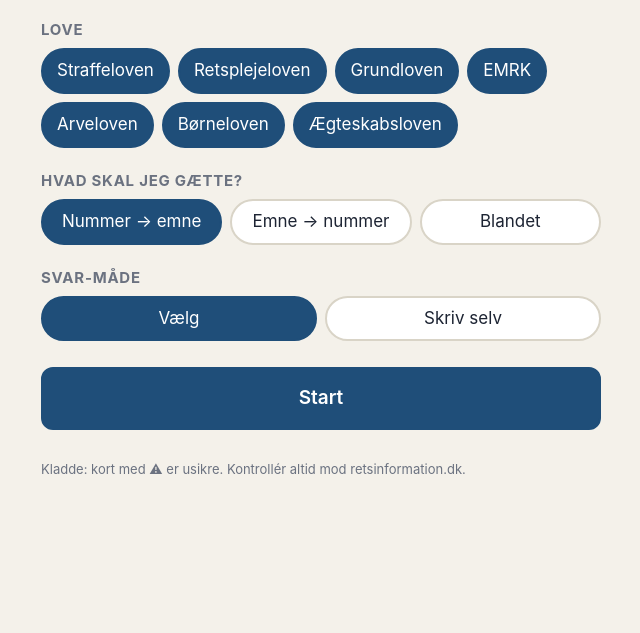
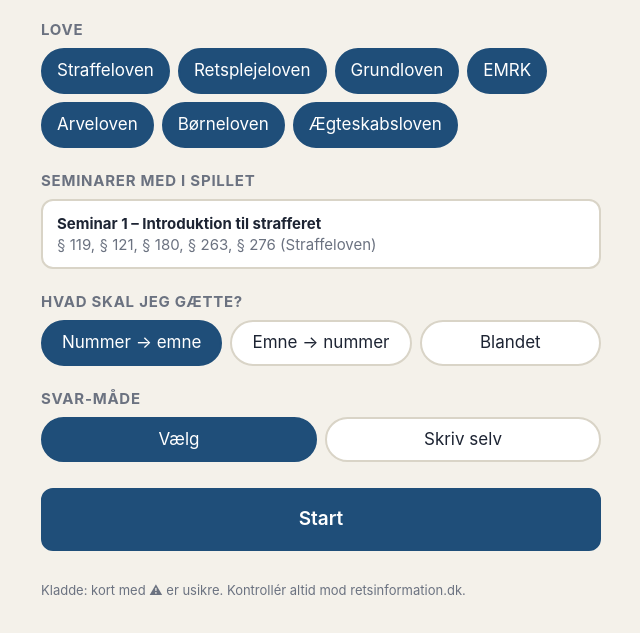
Before and after one commit to josvajerico-hub/paragraf-spillet, a plain HTML site: page index.html in a window 1280 px wide. Shown: the part 91-724 px from the top of the page, without its empty margins (319-959 px from the left). Drawn offline with Linux system fonts and the light colour scheme.

Commit message:
Show seminars in game

```diff
--- a/index.html
+++ b/index.html
@@ -37,6 +37,8 @@ input.ans{font:inherit;font-size:18px;width:100%;padding:14px;border-radius:12px
 .bar{height:6px;background:var(--line);border-radius:3px;margin-top:8px;overflow:hidden}
 .bar i{display:block;height:100%;background:var(--accent);width:0}
 .hide{display:none}
+.sems{background:var(--card);border:2px solid var(--line);border-radius:12px;padding:12px 14px;font-size:15px}
+.sems b{display:block}.sems span{color:var(--mute)}
 .note{font-size:13px;color:var(--mute);margin-top:30px}
 </style>
 </head>
@@ -49,6 +51,9 @@ input.ans{font:inherit;font-size:18px;width:100%;padding:14px;border-radius:12px
 
   <h2>Love</h2>
   <div class="chips" id="laws"></div>
+
+  <h2>Seminarer med i spillet</h2>
+  <div id="sems" class="sems"></div>
 
   <h2>Hvad skal jeg gætte?</h2>
   <div class="row" id="dirs">
@@ -175,6 +180,12 @@ const CARDS = [
  ["Ægteskabsloven","1","Betingelser for at indgå ægteskab",null,1]
 ].map(([lov,p,titel,alt,u])=>({lov,p,titel,alt:alt||[],u:!!u,key:lov+p}));
 
+/* ===== SEMINARER: tilføj nye seminarer her (lov + paragraffer) ===== */
+const SEMINARS = [
+ {nr:1, titel:"Introduktion til strafferet", paras:[["Straffeloven","119"],["Straffeloven","121"],["Straffeloven","180"],["Straffeloven","263"],["Straffeloven","276"]]}
+];
+const semOf=c=>SEMINARS.filter(s=>s.paras.some(([l,p])=>l===c.lov&&p===c.p)).map(s=>'Seminar '+s.nr);
+
 /* ===== SPIL ===== */
 const $=id=>document.getElementById(id);
 const lab=c=>(c.lov==='EMRK'?'Art. ':'§ ')+c.p;
@@ -185,6 +196,7 @@ let sel=new Set(store.get('laws',LAWS)), dir=store.get('dir','n2e'), style=store
 let miss=store.get('miss',{}), pool=[], cur=null, last=null, right=0, total=0, locked=false, curDir='n2e';
 
 function drawHome(){
+  $('sems').innerHTML=SEMINARS.map(s=>'<b>Seminar '+s.nr+' – '+s.titel+'</b><span>'+s.paras.map(([l,p])=>'§ '+p).join(', ')+' ('+s.paras[0][0]+')</span>').join('<br>');
   $('laws').innerHTML='';
   LAWS.forEach(l=>{
     const b=document.createElement('button');
@@ -224,7 +236,7 @@ function nextCard(){
   cur=pickCard();last=cur;
   curDir=dir==='mix'?(Math.random()<.5?'n2e':'e2n'):dir;
   $('fb').textContent='';$('fb').className='fb';$('next').classList.add('hide');
-  $('law').textContent=cur.lov+(cur.u?' · ⚠ usikker – tjek':'');
+  $('law').textContent=[cur.lov,...semOf(cur)].join(' · ')+(cur.u?' · ⚠ usikker – tjek':'');
   $('prompt').innerHTML=curDir==='n2e'
     ?'<div class="big">'+lab(cur)+'</div>'
     :'<div class="title">'+cur.titel+'</div>';
```
